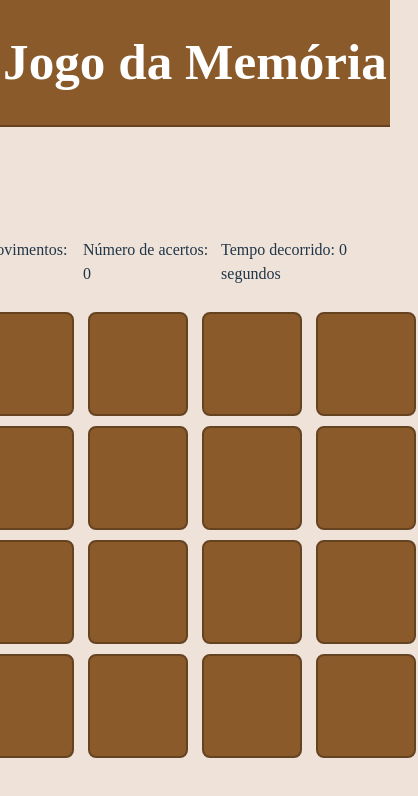
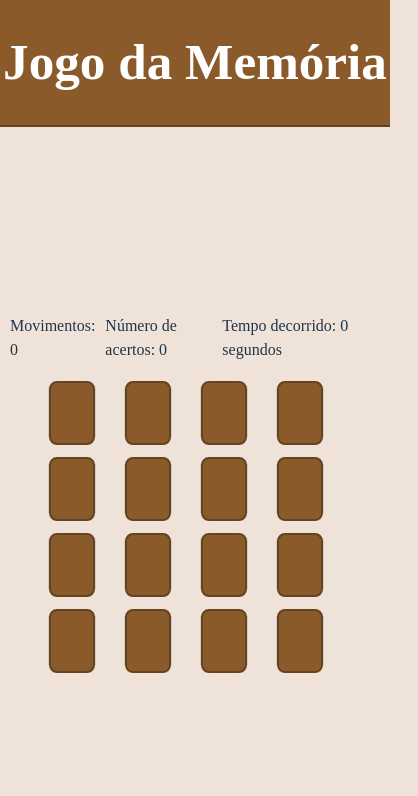
Before and after one commit to EndrioAlberton/MemoryGame, a React (Vite) app: page / in a window 390 px wide. Both pictures are taken after a click on the button "4x4". Shown: the top 796 px of the page, 418 px wide, since content can reach past the window. Built offline with nearby package versions, Linux system fonts and the light colour scheme.

Commit message:
Style: Add responsiveness to CardContainer

```diff
--- a/src/components/Board.tsx
+++ b/src/components/Board.tsx
@@ -22,13 +22,25 @@ const BoardGrid = styled.div<{ size: number }>`
 
 // Estilização do container de cada card
 const CardContainer = styled.div`
-  width: 100px;
-  height: 100px;
+  width: 100%;
+  height: 100%;
   display: flex;
   justify-content: center;
   align-items: center;
   cursor: pointer;
   border: 2px solid #eee2d9;
+
+  @media (max-width: 768px) {
+    width: 80%;
+    height: 80%;
+    border: 1px solid #eee2d9;
+  }
+
+  @media (max-width: 480px) {
+    width: 70%;
+    height: 70%;
+    border: 1px solid #ccc;
+  }
 `;
 
 // Estilização do container de estatísticas do jogo
--- a/src/components/Card.tsx
+++ b/src/components/Card.tsx
@@ -12,7 +12,20 @@ const CardContainer = styled.div<{ isFlipped: boolean }>`
   cursor: ${({ isFlipped }) => (isFlipped ? 'default' : 'pointer')};
   font-family: 'Baloo', cursive;
   font-size: 24px;
+
+  @media (max-width: 768px) {
+    width: 80px;
+    height: 80px;
+    font-size: 20px;
+  }
+
+  @media (max-width: 480px) {
+    width: 60px;
+    height: 60px;
+    font-size: 16px;
+  }
 `;
+
 
 interface CardProps {
   id: number;
```
